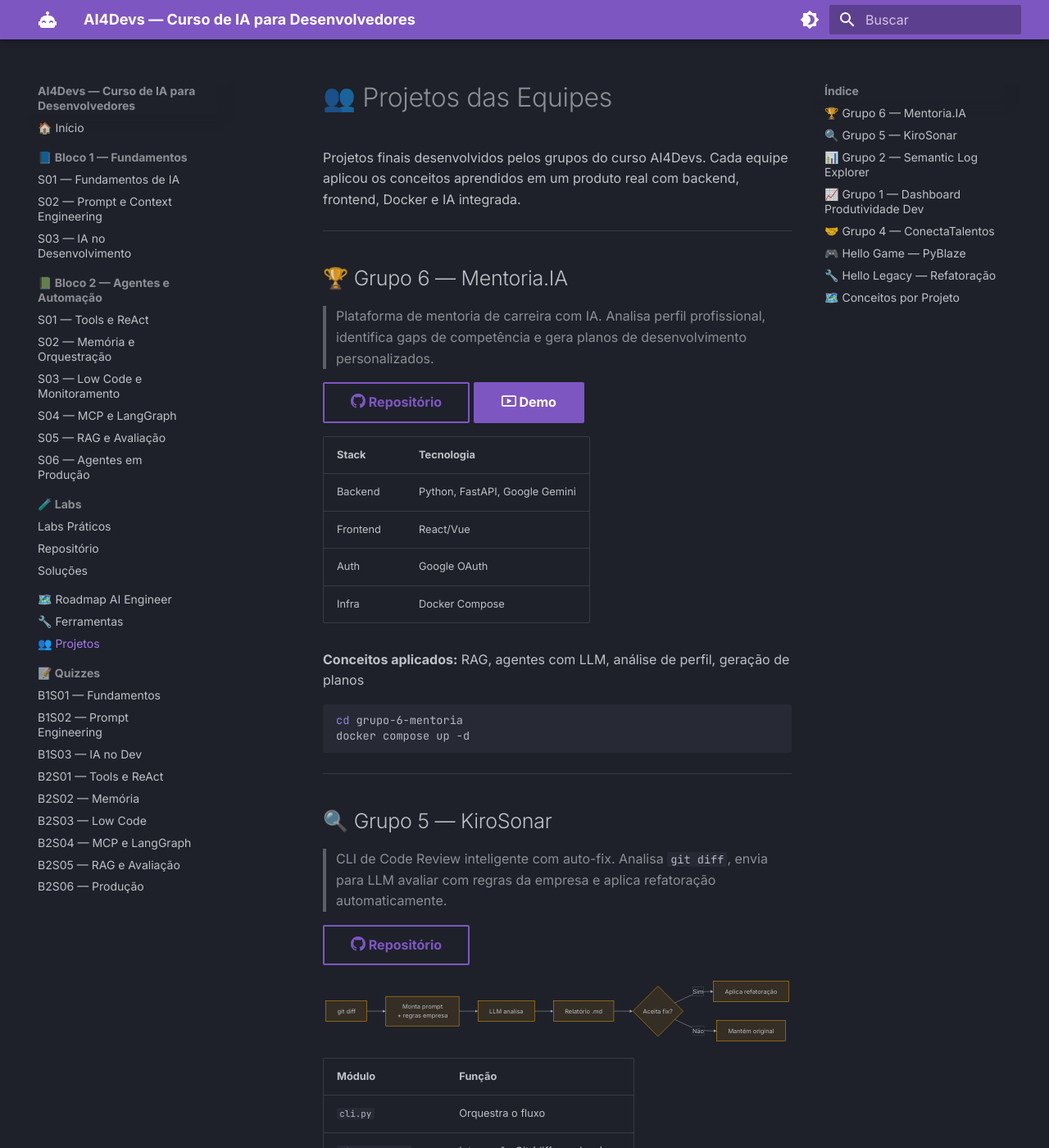
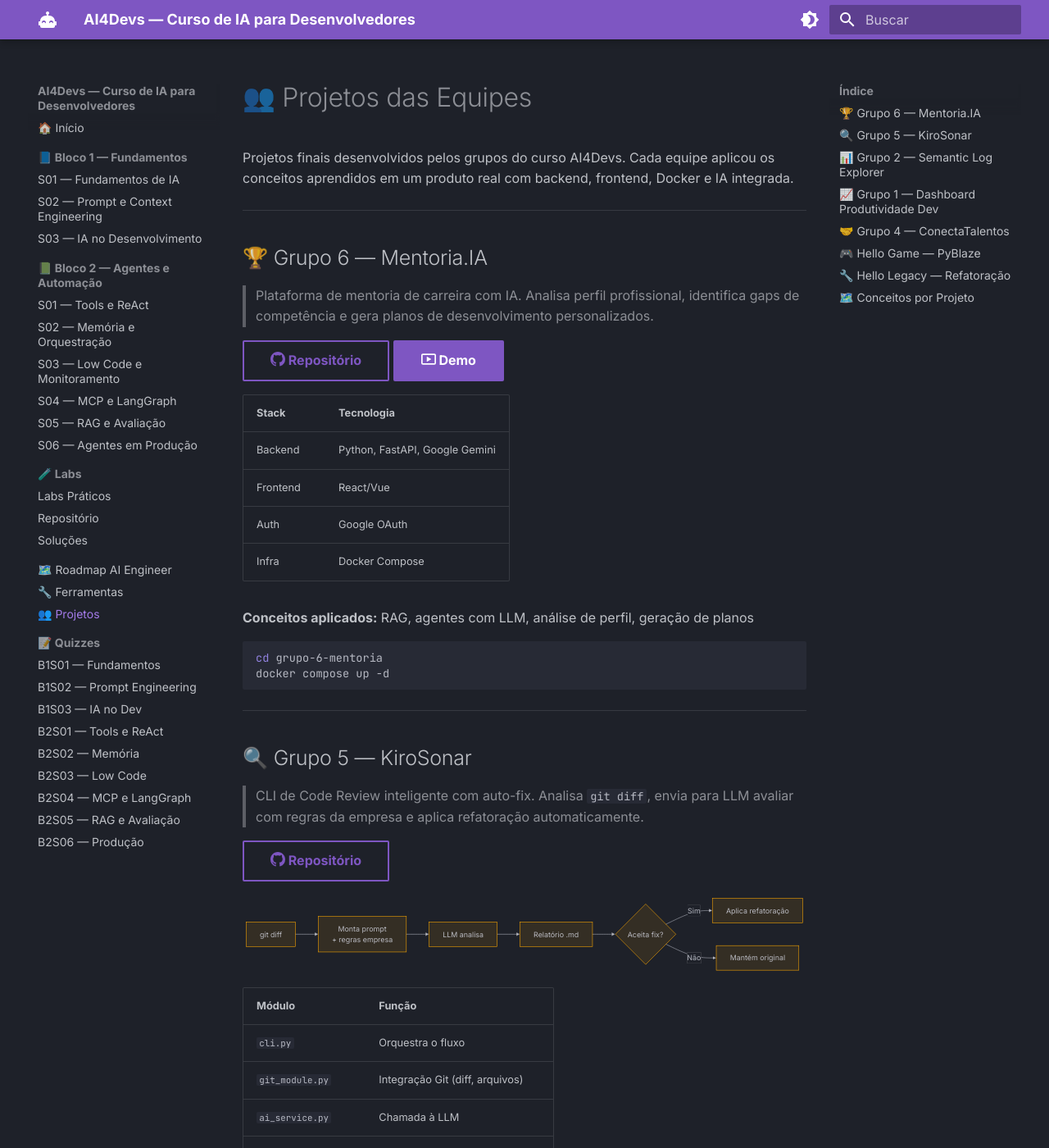
Before and after one commit to IA-para-DEVs-SD/AI4devs, an MkDocs documentation site: the page built from docs/projetos.md, in a window 1280 px wide and 1400 px high. Shown: the whole window at 82% size. Built offline with MkDocs 1.6.1 and Material for MkDocs 9.7.7, drawn with Linux system fonts in a browser that asks for light colours.

Commit message:
style: remove customização de largura do menu lateral
Volta ao padrão do MkDocs Material theme.

```diff
--- a/docs/assets/css/custom.css
+++ b/docs/assets/css/custom.css
@@ -113,42 +113,3 @@
   from { opacity: 0; transform: translateY(8px); }
   to { opacity: 1; transform: translateY(0); }
 }
-
-/* Sidebar */
-@media screen and (min-width: 76.25em) {
-  .md-sidebar--primary {
-    width: 17rem;
-  }
-  .md-sidebar--primary .md-sidebar__scrollwrap {
-    width: 17rem;
-  }
-  .md-sidebar--secondary {
-    width: 13rem;
-  }
-}
-
-/* Nav: usar toda a largura sem indentação excessiva */
-.md-nav--primary .md-nav__link {
-  padding-right: 0.4rem;
-  margin-right: 0;
-}
-
-.md-nav--primary .md-nav__item {
-  padding: 0;
-}
-
-.md-nav--primary .md-nav--nested {
-  margin-left: 0.4rem;
-}
-
-.md-nav--primary,
-.md-nav--primary .md-nav {
-  width: 100%;
-}
-
-/* Permite texto completo sem truncar */
-.md-nav__link .md-ellipsis {
-  white-space: normal;
-  overflow: visible;
-  text-overflow: unset;
-}
```
